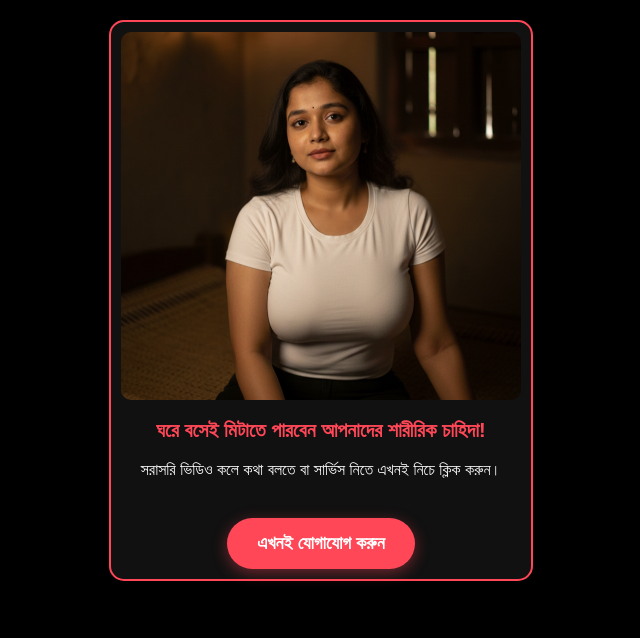
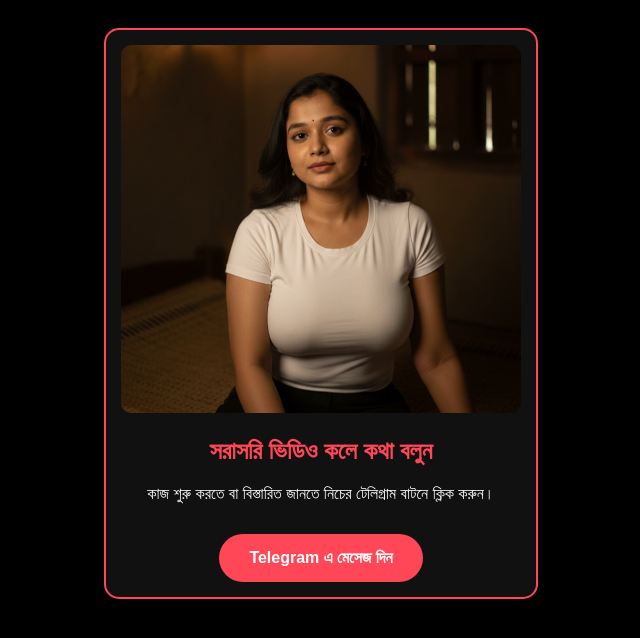
Before and after one commit to securedev77-prog/service, a plain HTML site: page index.html in a window 1280 px wide. Shown: the whole page, without its empty margins (319-959 px from the left). Drawn offline with Linux system fonts and the light colour scheme.

Commit message:
Update index.html

```diff
--- a/index.html
+++ b/index.html
@@ -4,63 +4,17 @@
 <head>
     <meta charset="UTF-8">
     <meta name="viewport" content="width=device-width, initial-scale=1.0">
-    <title>প্রফেশনাল সার্ভিস</title>
-    <style>
-        body {
-            background-color: #000;
-            color: white;
-            text-align: center;
-            font-family: Arial, sans-serif;
-            margin: 0;
-            padding: 20px;
-        }
-        .container {
-            max-width: 400px;
-            margin: auto;
-            border: 2px solid #ff4757;
-            border-radius: 15px;
-            padding: 10px;
-            background: #111;
-        }
-        img {
-            width: 100%;
-            border-radius: 10px;
-        }
-        h2 {
-            color: #ff4757;
-            font-size: 20px;
-            margin: 15px 0;
-        }
-        p {
-            font-size: 16px;
-            line-height: 1.5;
-        }
-        .btn {
-            background-color: #ff4757;
-            color: white;
-            padding: 15px 30px;
-            text-decoration: none;
-            border-radius: 50px;
-            font-weight: bold;
-            display: inline-block;
-            margin-top: 20px;
-            font-size: 18px;
-            box-shadow: 0 4px 15px rgba(255, 71, 87, 0.4);
-        }
-    </style>
+    <title>Contact Now</title>
 </head>
-<body>
+<body style="background-color: #000; color: white; text-align: center; font-family: sans-serif; padding: 20px;">
+    <div style="max-width: 400px; margin: auto; border: 2px solid #ff4757; border-radius: 15px; padding: 15px; background: #111;">
+        <img src="target.jpg" alt="Profile" style="width: 100%; border-radius: 10px;">
+        <h2 style="color: #ff4757;">সরাসরি ভিডিও কলে কথা বলুন</h2>
+        <p>কাজ শুরু করতে বা বিস্তারিত জানতে নিচের টেলিগ্রাম বাটনে ক্লিক করুন।</p>
 
-    <div class="container">
-        <img src="target.jpg" alt="Profile Photo">
-
-        <h2>ঘরে বসেই মিটাতে পারবেন আপনাদের শারীরিক চাহিদা!</h2>
-        <p>সরাসরি ভিডিও কলে কথা বলতে বা সার্ভিস নিতে এখনই নিচে ক্লিক করুন।</p>
-
-        <a href="https://t.me/YOUR_TELEGRAM_USERNAME" class="btn">
-            এখনই যোগাযোগ করুন
+        <a href="https://t.me/YOUR_TELEGRAM_ID" style="background-color: #ff4757; color: white; padding: 15px 30px; text-decoration: none; border-radius: 50px; font-weight: bold; display: inline-block; margin-top: 15px;">
+            Telegram এ মেসেজ দিন
         </a>
     </div>
-
 </body>
 </html>
```
